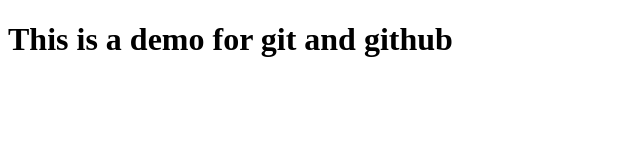
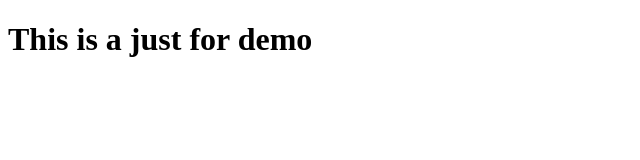
Before and after one commit to BikramMondal5/Binary01, a plain HTML site: page Index1.html in a window 1280 px wide. Shown: the whole page, without its empty margins (0-640 px from the left). Drawn offline with Linux system fonts and the light colour scheme.

Commit message:
This is just a demo

```diff
--- a/Index1.html
+++ b/Index1.html
@@ -6,6 +6,6 @@
     <title>Document</title>
 </head>
 <body>
-    <h1> This is a demo for git and github </h1>
+    <h1> This is a just for demo </h1>
 </body>
 </html>
```
